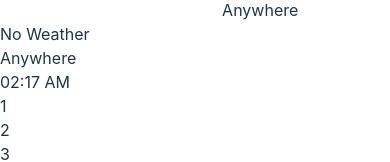
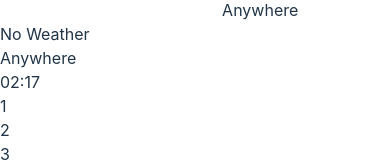
Before and after one commit to arturoguerrab/Arturo-Guerra---Portfolio, a React (Vite) app: page / in a window 390 px wide. Shown: the part 326-488 px from the top of the page. Built offline with nearby package versions, Linux system fonts and the light colour scheme; no server answers.

Commit message:
Clock set to 24hs clock, fit content to mobile devices

```diff
--- a/src/components/StateBarContainer/StateBar/Clock/Clock.jsx
+++ b/src/components/StateBarContainer/StateBar/Clock/Clock.jsx
@@ -2,9 +2,10 @@ import { useState } from "react";
 
 const Clock = () => {
 	const currentTime = () => {
-		let time = new Date().toLocaleTimeString([], {
+		let time = new Date().toLocaleTimeString("en-US", {
 			hour: "2-digit",
 			minute: "2-digit",
+			hour12: false
 		});
 		return time;
 	};
--- a/src/index.css
+++ b/src/index.css
@@ -17,6 +17,10 @@
 	-moz-osx-font-smoothing: grayscale;
 }
 
+html{
+	height: -webkit-fill-available;
+}
+
 a {
 	font-weight: 500;
 	color: #646cff;
@@ -32,6 +36,7 @@ body {
 	place-items: center;
 	min-width: 320px;
 	min-height: 100vh;
+	height: -webkit-fill-available;
 }
 
 h1 {
```
